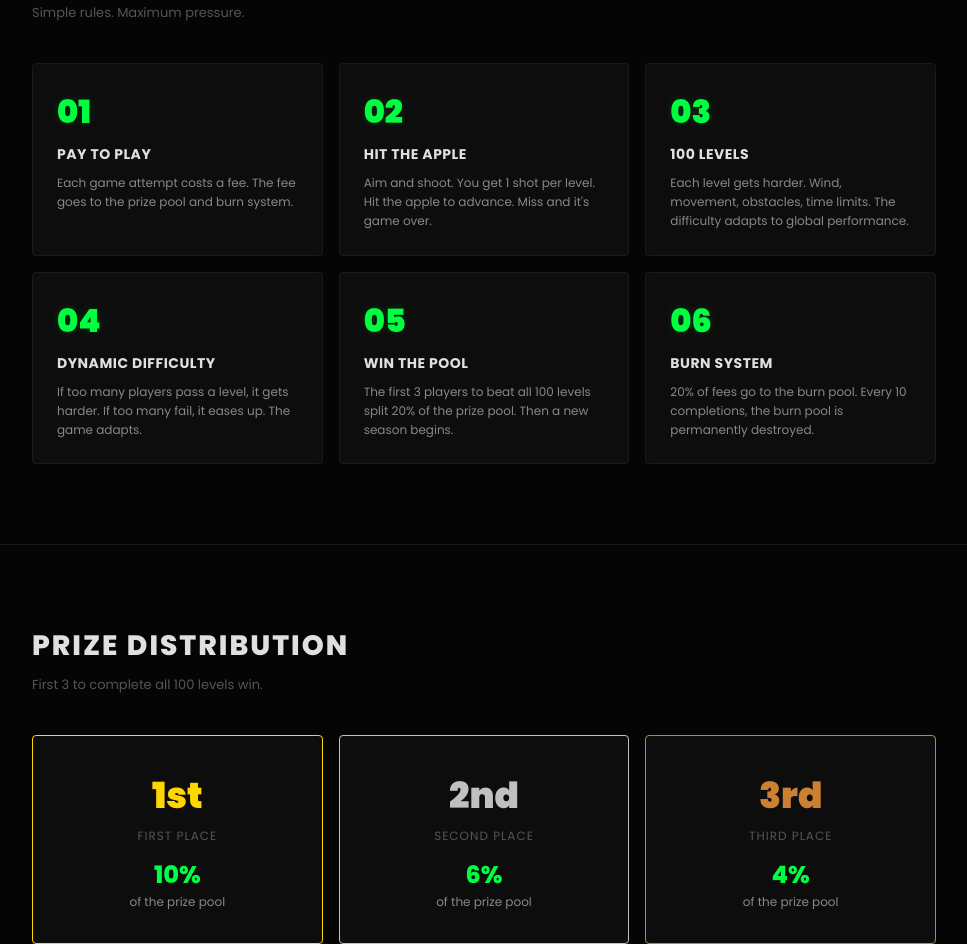
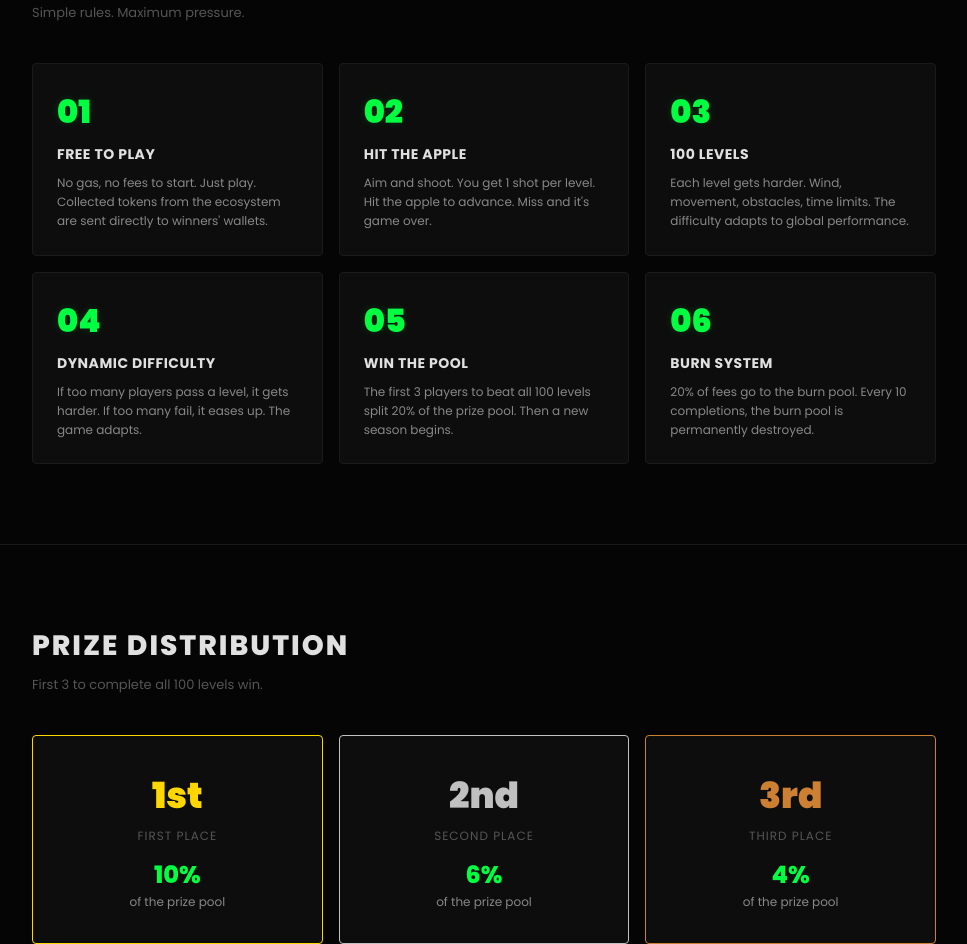
Before and after one commit to varelabtc/oneshotapple, a website: page public/index.html in a window 1280 px wide. Shown: the part 928-1872 px from the top of the page, without its empty margins (156-1123 px from the left). Drawn offline with Linux system fonts and the light colour scheme; no server answers.

Commit message:
Change rule card to Free to Play model
Updated first rule card to explain the game is free with no gas fees.
Collected ecosystem tokens are sent directly to winners' wallets.

Co-Authored-By: Claude Opus 4.5 <noreply@anthropic.com>

```diff
--- a/public/index.html
+++ b/public/index.html
@@ -64,8 +64,8 @@
         <div class="rules-grid">
             <div class="rule-card">
                 <div class="rule-number">01</div>
-                <div class="rule-title">Pay to Play</div>
-                <div class="rule-desc">Each game attempt costs a fee. The fee goes to the prize pool and burn system.</div>
+                <div class="rule-title">Free to Play</div>
+                <div class="rule-desc">No gas, no fees to start. Just play. Collected tokens from the ecosystem are sent directly to winners' wallets.</div>
             </div>
             <div class="rule-card">
                 <div class="rule-number">02</div>
```
